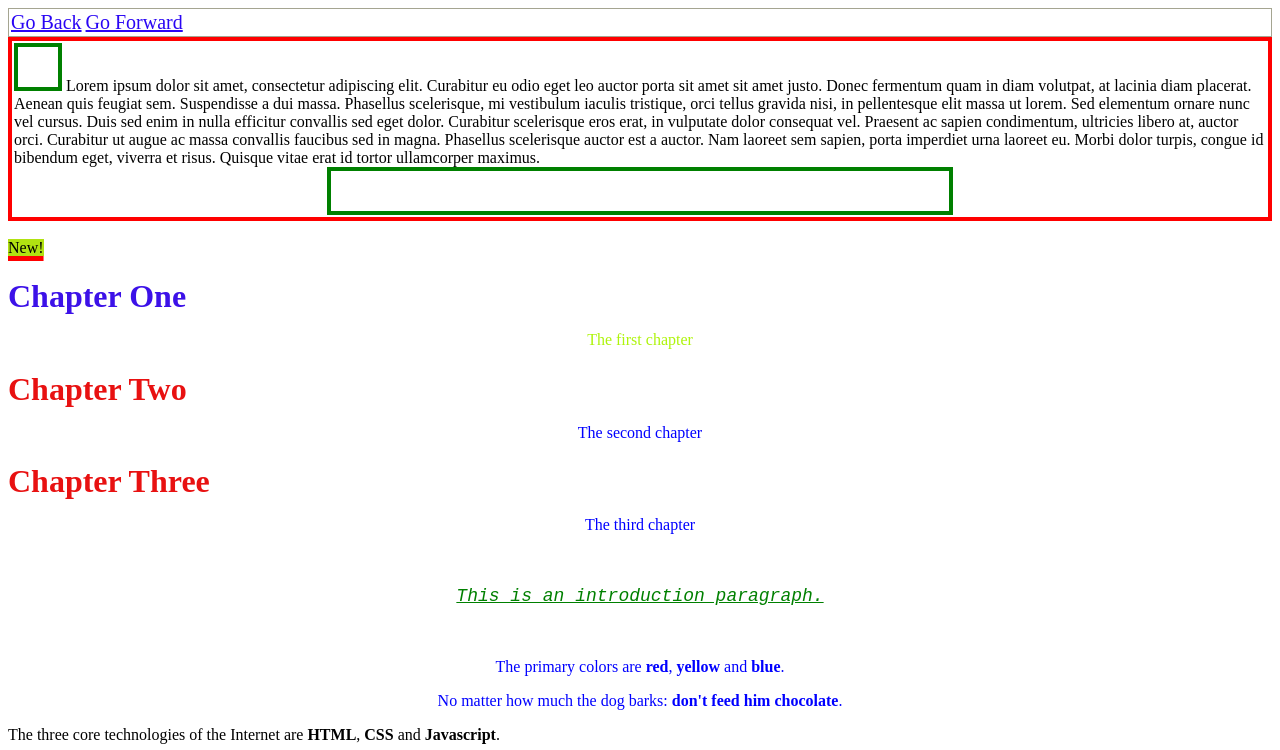
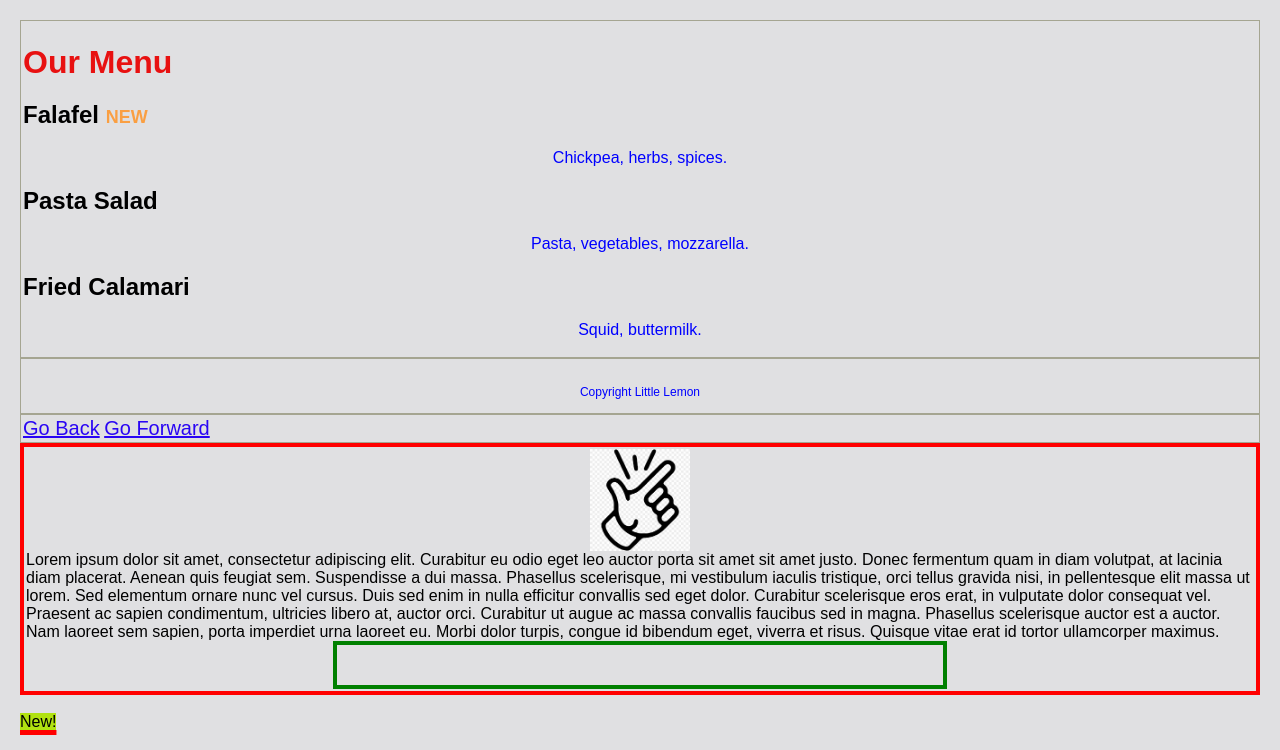
Before and after one commit to TYA4Tech/META_Intro_to_FrontEnd_Dev, a plain HTML site: page Notes/testing.html in a window 1280 px wide. Shown: the top 750 px of the page. Drawn offline with Linux system fonts and the light colour scheme.

Commit message:
added menu

```diff
--- a/Notes/styles.css
+++ b/Notes/styles.css
@@ -67,6 +67,8 @@ a:hover {
   display: block;
   gap: 10px;
 }
+
+
 .parent {
   border: 4px solid red;
 }
@@ -78,6 +80,43 @@ a:hover {
   box-sizing: border-box; /* Include padding and border in the element's total width and height */
   margin-left: auto;
   margin-right: auto;
+  /*float:right*/
 }
 
 /*height="10" width="10"----------*/
+body {
+  font-family: Arial, sans-serif;
+  margin: 20px;
+    background-color: #E0E0E2;
+}
+
+#logo {
+  width: 100px;
+  height: auto;
+    display: block;
+}
+
+
+
+.center-text{
+    align-items: center;
+}
+
+
+#logo{
+     margin-left: auto;
+  margin-right: auto;
+  display:block;
+}
+
+
+h2 span {
+    color: #fa9f42;
+    font-size: 0.75em;
+}
+
+
+#copyright {
+    padding-top: 12px;
+    font-size: 0.75em;
+}
--- a/Notes/testing.html
+++ b/Notes/testing.html
@@ -5,6 +5,37 @@
     <link rel="stylesheet" href="styles.css">
 </head>
 <body>
+
+    <div class="center-text">
+        <h1>Our Menu</h1>
+        <h2>Falafel <span>NEW</span></h2>
+        <p>Chickpea, herbs, spices.</p>
+        <h2>Pasta Salad</h2>
+        <p>Pasta, vegetables, mozzarella.</p>
+        <h2>Fried Calamari</h2>
+        <p>Squid, buttermilk.</p>
+    </div>
+    <div class="center-text">
+        <p id="copyright">
+            Copyright Little Lemon
+        </p>
+    </div>
+
+
+
+
+
+
+
+
+
+
+
+
+
+
+
+
    <div id="put_on_new_line">
       <a class="navigation">Go Back</a>
       <a class="navigation">Go Forward</a>
@@ -12,8 +43,9 @@
 
 
    <div class="parent">
-       <img src="" class="child"> Lorem ipsum dolor sit amet, consectetur adipiscing elit. Curabitur eu odio eget leo auctor porta sit amet sit amet justo. Donec fermentum quam in diam volutpat, at lacinia diam placerat. Aenean quis feugiat sem. Suspendisse a dui massa. Phasellus scelerisque, mi vestibulum iaculis tristique, orci tellus gravida nisi, in pellentesque elit massa ut lorem. Sed elementum ornare nunc vel cursus. Duis sed enim in nulla efficitur convallis sed eget dolor. Curabitur scelerisque eros erat, in vulputate dolor consequat vel. Praesent ac sapien condimentum, ultricies libero at, auctor orci. Curabitur ut augue ac massa convallis faucibus sed in magna. Phasellus scelerisque auctor est a auctor. Nam laoreet sem sapien, porta imperdiet urna laoreet eu. Morbi dolor turpis, congue id bibendum eget, viverra et risus. Quisque vitae erat id tortor ullamcorper maximus.
+       <img src="image-boy.png" id="logo"> Lorem ipsum dolor sit amet, consectetur adipiscing elit. Curabitur eu odio eget leo auctor porta sit amet sit amet justo. Donec fermentum quam in diam volutpat, at lacinia diam placerat. Aenean quis feugiat sem. Suspendisse a dui massa. Phasellus scelerisque, mi vestibulum iaculis tristique, orci tellus gravida nisi, in pellentesque elit massa ut lorem. Sed elementum ornare nunc vel cursus. Duis sed enim in nulla efficitur convallis sed eget dolor. Curabitur scelerisque eros erat, in vulputate dolor consequat vel. Praesent ac sapien condimentum, ultricies libero at, auctor orci. Curabitur ut augue ac massa convallis faucibus sed in magna. Phasellus scelerisque auctor est a auctor. Nam laoreet sem sapien, porta imperdiet urna laoreet eu. Morbi dolor turpis, congue id bibendum eget, viverra et risus. Quisque vitae erat id tortor ullamcorper maximus.
   <div class="child">
+
   </div>
    </div>
 
```
Also changed, not shown: Notes/my profile/index.html (added), Notes/my profile/styles.css (added), 1 other file.
